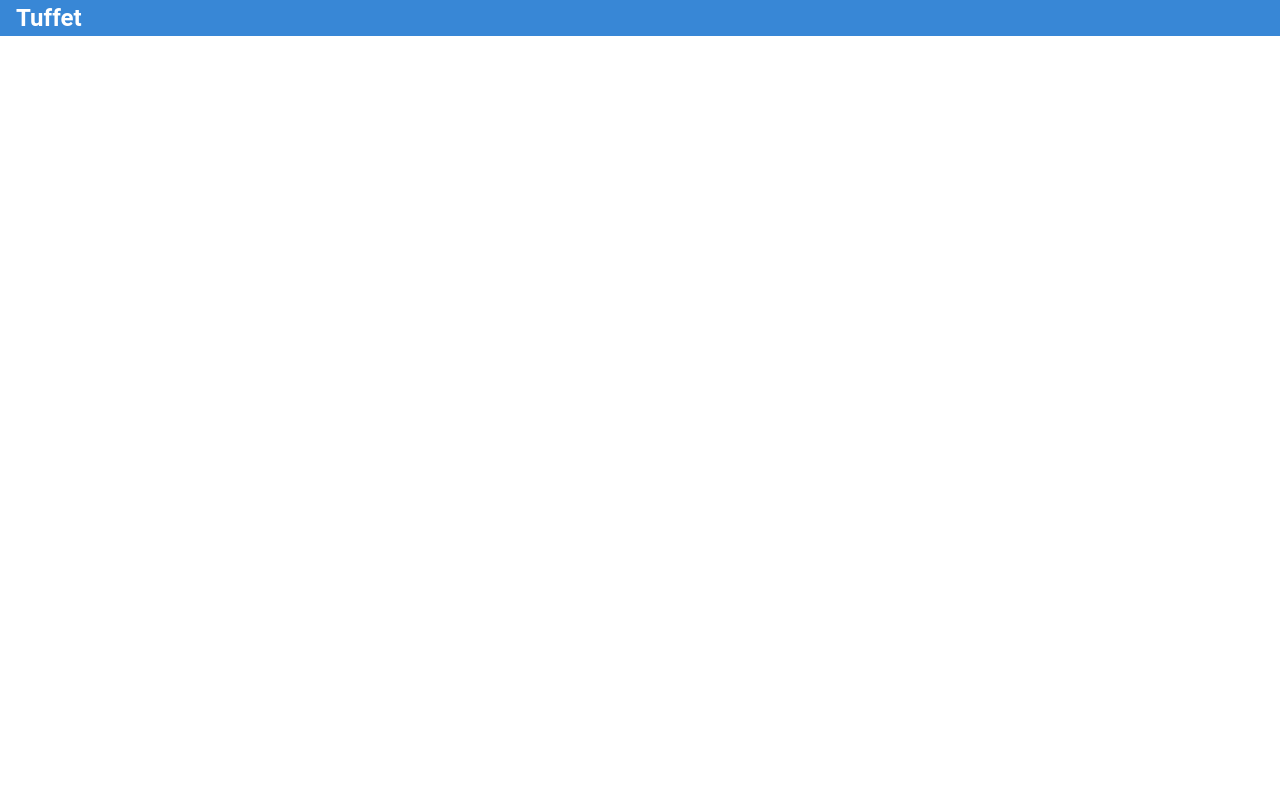
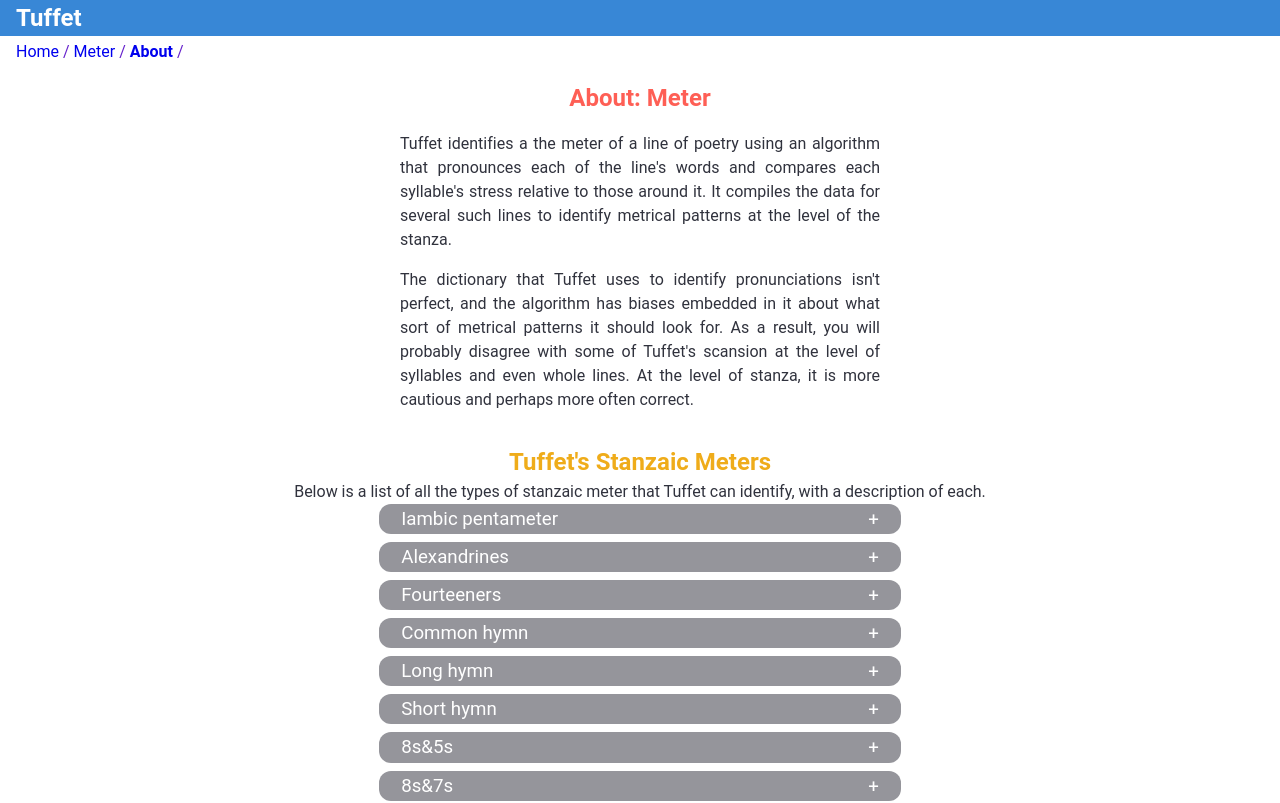
Before and after one commit to SamuelPerrin/tuffet, a React (Create React App) app in the folder iambe/: page /about/meter in a window 1280 px wide. Shown: the top 803 px of the page. Built offline with nearby package versions, Linux system fonts and the light colour scheme.

Commit message:
adds AboutMeter page

```diff
--- a/iambe/src/App.js
+++ b/iambe/src/App.js
@@ -1,8 +1,8 @@
 import './App.css';
-import {Switch, Route} from 'react-router-dom';
+import { Switch, Route } from 'react-router-dom';
 
-import {ThemeProvider} from 'styled-components';
-import {Theme} from './constants/theme';
+import { ThemeProvider } from 'styled-components';
+import { Theme } from './constants/theme';
 import GlobalStyle from './components/styled/Global';
 import Navbar from './components/styled/Navbar';
 import Home from './components/Home';
@@ -15,6 +15,7 @@ import MeterStanza from './components/MeterStanza';
 import MeterType from './components/MeterType';
 import MeterLine from './components/MeterLine';
 import AboutRhymes from './components/AboutRhymes';
+import AboutMeter from './components/AboutMeter';
 
 function App() {
   return (
@@ -35,6 +36,7 @@ function App() {
           <Route exact path="/meter/type" component={MeterType} />
           <Route exact path="/meter/line" component={MeterLine} />
           <Route exact path="/about/rhymes" component={AboutRhymes} />
+          <Route exact path="/about/meter" component={AboutMeter} />
         </Switch>
       </div>
     </ThemeProvider>
--- /dev/null
+++ b/iambe/src/components/AboutMeter.js
@@ -0,0 +1,42 @@
+import React, { useEffect } from 'react';
+import { Link } from 'react-router-dom';
+
+import Breadcrumbs from './styled/Breadcrumbs';
+import Container from './styled/Container';
+import Section from './styled/Section';
+import { RedSpan, YellowSpan } from './styled/Spans';
+import Accordion from './styled/Accordion';
+
+import { STANZA_METER_DESCRIPTIONS } from '../utils/descriptions';
+
+const AboutMeter = () => {
+  useEffect(() => {
+    window.scrollTo(0,0);
+  }, []);
+
+  return (
+    <div>
+      <Breadcrumbs>
+        <Link to='/'>Home</Link>
+        <Link to='/meter'>Meter</Link>
+        <Link to='/about/meter' className='current'>About</Link>
+      </Breadcrumbs>
+      <Container>
+        <Section>
+          <h2><RedSpan>About: Meter</RedSpan></h2>
+          <div className='paragraph'>
+            <p>Tuffet identifies a the meter of a line of poetry using an algorithm that pronounces each of the line's words and compares each syllable's stress relative to those around it. It compiles the data for several such lines to identify metrical patterns at the level of the stanza.</p>
+            <p>The dictionary that Tuffet uses to identify pronunciations isn't perfect, and the algorithm has biases embedded in it about what sort of metrical patterns it should look for. As a result, you will probably disagree with some of Tuffet's scansion at the level of syllables and even whole lines. At the level of stanza, it is more cautious and perhaps more often correct.</p>
+          </div>
+        </Section>
+        <Section>
+          <h2><YellowSpan>Tuffet's Stanzaic Meters</YellowSpan></h2>
+          <p>Below is a list of all the types of stanzaic meter that Tuffet can identify, with a description of each.</p>
+          <Accordion data={Object.entries(STANZA_METER_DESCRIPTIONS).map(x => [x[0].slice(0,1).toUpperCase() + x[0].slice(1),x[1]])} />
+        </Section>
+      </Container>
+    </div>
+  )
+}
+
+export default AboutMeter
--- a/iambe/src/components/AboutRhymes.js
+++ b/iambe/src/components/AboutRhymes.js
@@ -26,7 +26,7 @@ const AboutRhymes = () => {
           <h2><RedSpan>About: Rhymes</RedSpan></h2>
           <div className='paragraph'>
             <p>Tuffet identifies rhymes using an algorithm that automatically identifies the rhyme scheme of each stanza you enter. It can distinguish dozens of kinds of slant rhyme and creates data visualizations of their relative frequency.</p>
-            <p>The dictionary Tuffet uses to identify rhymes isn't perfect, and its algorithm sometimes makes mistakes. In general, it does better with shorter stanzas than with long ones. At this time, it doesn't look for <strong>internal rhyme</strong> like <em>While I nodded, nearly napping, suddenly there came a tapping</em> or for <strong>mosaic rhyme</strong> like <em>Shakespeare&ndash;lake's pier</em>, instead focusing on end rhyme between single words. It also cannot identify rhymes that cross stanza-breaks.</p>
+            <p>The dictionary that Tuffet uses to identify rhymes isn't perfect, and its algorithm sometimes makes mistakes. In general, it does better with shorter stanzas than with long ones. At this time, it doesn't look for <strong>internal rhyme</strong> like <em>While I nodded, nearly napping, suddenly there came a tapping</em> or for <strong>mosaic rhyme</strong> like <em>Shakespeare&ndash;lake's pier</em>, instead focusing on end rhyme between single words. It also cannot identify rhymes that cross stanza-breaks.</p>
           </div>
         </Section>
         <Section>
--- a/iambe/src/components/Home.js
+++ b/iambe/src/components/Home.js
@@ -45,7 +45,7 @@ const Home = props => {
         <ul>
           <li>Visualize <RedSpan><Link to='/about/rhymes'>rhyme schemes</Link></RedSpan>!</li>
           <li>Detect over a dozen kinds of <YellowSpan><Link to='/about/rhymes'>slant rhyme</Link></YellowSpan>!</li>
-          <li>Identify <BlueSpan>meter</BlueSpan> and <BlueSpan>verse form</BlueSpan>!</li>
+          <li>Identify <BlueSpan><Link to='/about/meter'>meter</Link></BlueSpan> and <BlueSpan><Link to='/about/meter'>verse form</Link></BlueSpan>!</li>
         </ul>
       </Section>
       <Section>
```
